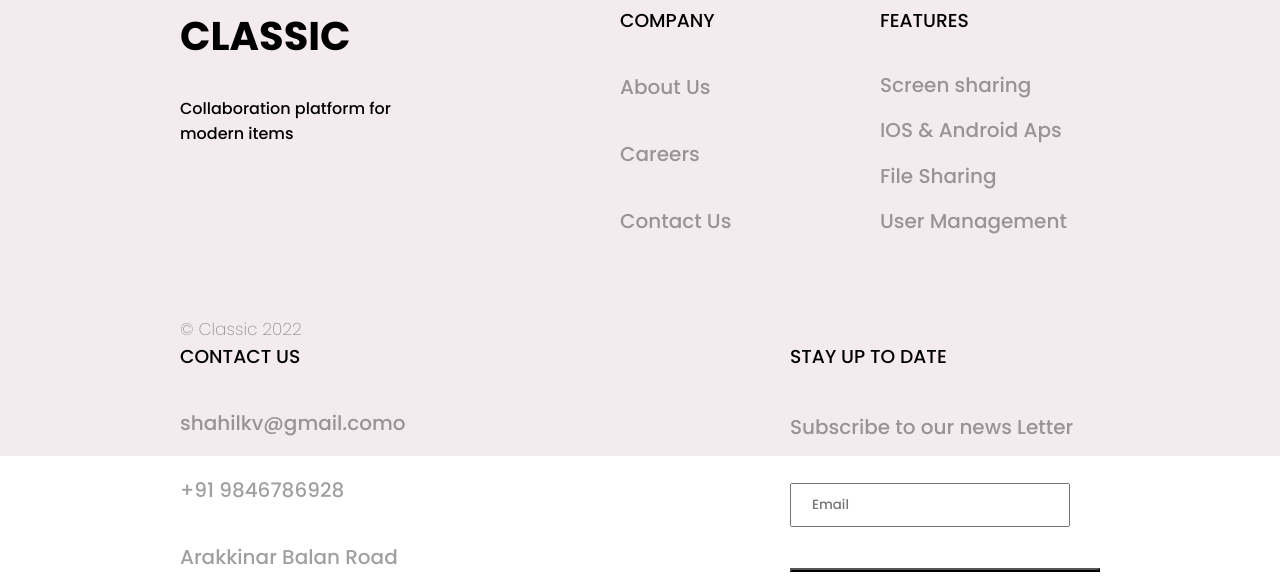
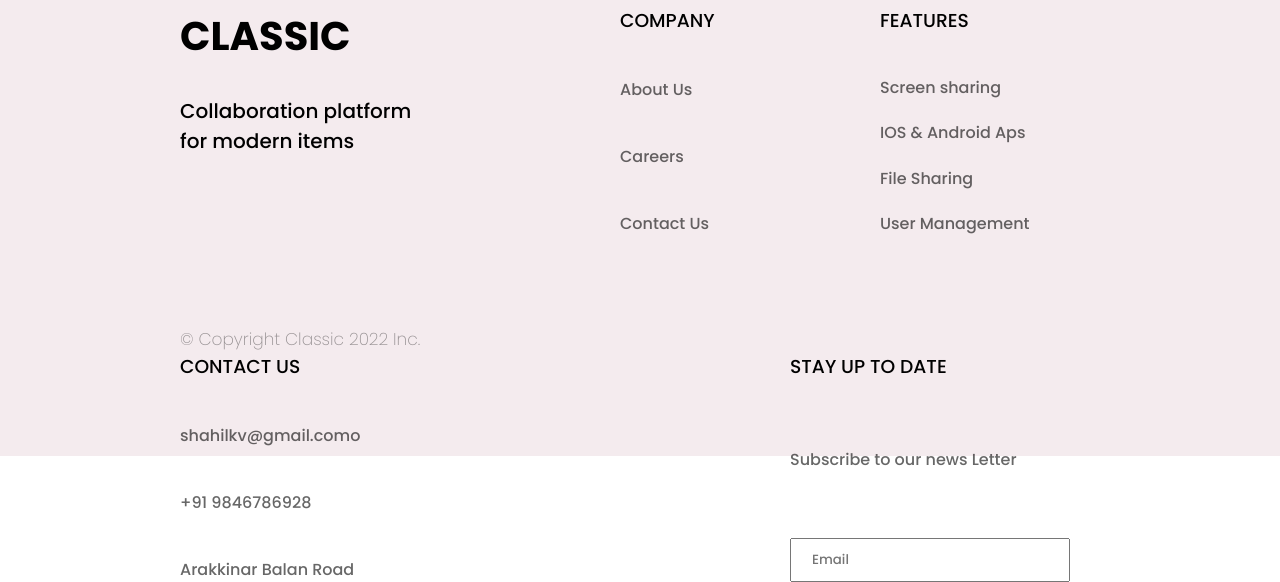
Before and after one commit to shahil-kv/classic-react, a React (Create React App) app: page / in a window 1280 px wide. Shown: the part 5450-6032 px from the top of the page. Built offline with nearby package versions, Linux system fonts and the light colour scheme.

Commit message:
updated the footer font size and other things

```diff
--- a/src/components/Footer.jsx
+++ b/src/components/Footer.jsx
@@ -35,11 +35,12 @@ const Logo=styled.h3`
      font-weight: 400;
 `
 const Para=styled.p`
-
+    font-size: 20px;
+    font-weight: 400;
 `
 const Anger=styled.a`
-    color: #0000005f;
-    font-size: 20px;
+    color: #00000098;
+    font-size: 16px;
     font-weight: 400;
 `
 const Input=styled.input`
@@ -53,9 +54,9 @@ const FlexDiv=styled.div`
     justify-content: space-between;
 
 `
-const Btn=styled.button`
-    background-image: url();
-`
+// const Btn=styled.button`
+//     background-image: url();
+// `
 const Logos=styled.h3`
    font-weight: 400;
     margin-bottom: 20px;
@@ -76,7 +77,7 @@ const Footer = () => {
        <FirstDiv>
     <LogoL>CLASSIC</LogoL>
     <Para>Collaboration platform for modern items</Para>
-       <Copy>© Classic 2022 </Copy>
+       <Copy>© Copyright Classic 2022 Inc. </Copy>
        </FirstDiv>
        <SecondDiv>
        <FlexDiv>
@@ -108,7 +109,7 @@ const Footer = () => {
        <Logo>STAY UP TO DATE</Logo>
     <Anger>Subscribe to our news Letter</Anger>
      <Input placeholder='Email'></Input>
-     <Btn></Btn>
+     {/* <Btn></Btn> */}
        </FlexDiv>
        </FifthDiv>
 
```
